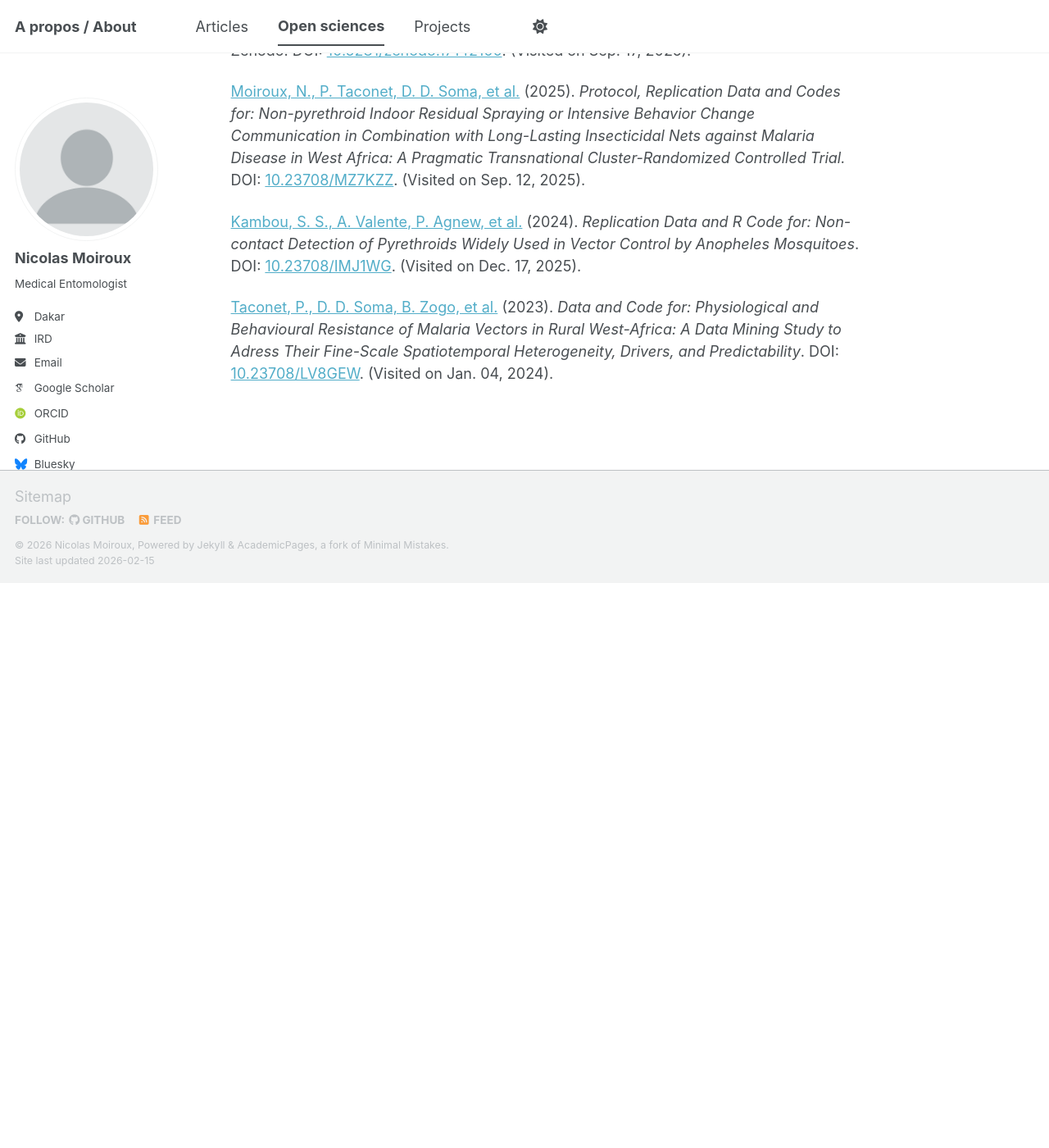
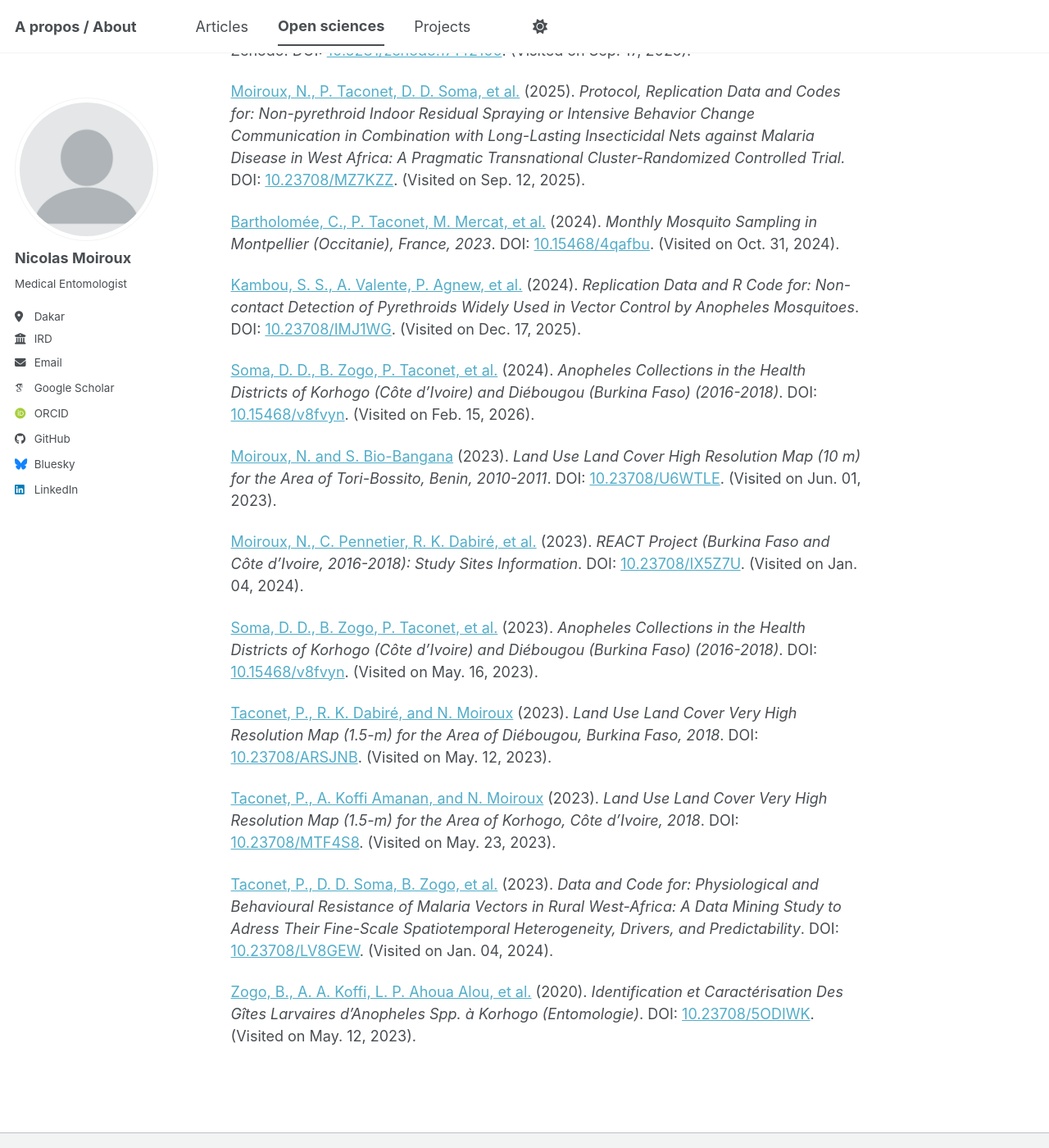
Before and after one commit to Nmoiroux/nmoiroux.github.io, a Jekyll site: the page built from _pages/opensciences.md, in a window 1280 px wide and 1400 px high, scrolled down 839 px. Shown: the whole window at 82% size. Built offline with Jekyll 4.4.1, drawn with Linux system fonts in a browser that asks for light colours; some web fonts are replaced; a script bundle is joined from its source files by our own code; library files that are not in the unit come from our copies; before the commit the page ends 1550 px from its top, so only the background shows below that.

Commit message:
update opensciences

```diff
--- a/_pages/opensciences.md
+++ b/_pages/opensciences.md
@@ -50,14 +50,55 @@ Communication in Combination with Long-Lasting Insecticidal Nets against Malaria
 in West Africa: A Pragmatic Transnational Cluster-Randomized Controlled Trial._ DOI:
 [10.23708/MZ7KZZ](https://doi.org/10.23708%2FMZ7KZZ). (Visited on Sep. 12, 2025).
 
+[Bartholomée, C., P. Taconet, M.
+Mercat, et al.](#cite-bartholomeeMonthlyMosquitoSampling2024) (2024). _Monthly Mosquito
+Sampling in Montpellier (Occitanie), France, 2023_. DOI:
+[10.15468/4qafbu](https://doi.org/10.15468%2F4qafbu). (Visited on Oct. 31, 2024).
+
 [Kambou, S. S., A. Valente, P. Agnew, et
 al.](#cite-kambouReplicationDataCode2024) (2024). _Replication Data and R Code for:
 Non-contact Detection of Pyrethroids Widely Used in Vector Control by Anopheles
 Mosquitoes_. DOI: [10.23708/IMJ1WG](https://doi.org/10.23708%2FIMJ1WG). (Visited on Dec.
 17, 2025).
 
+[Soma, D. D., B. Zogo, P. Taconet, et
+al.](#cite-somaAnophelesCollectionsHealth2024) (2024). _Anopheles Collections in the
+Health Districts of Korhogo (Côte d'Ivoire) and Diébougou (Burkina Faso) (2016-2018)_.
+DOI: [10.15468/v8fvyn](https://doi.org/10.15468%2Fv8fvyn). (Visited on Feb. 15, 2026).
+
+[Moiroux, N. and S.
+Bio-Bangana](#cite-moirouxLandUseLand2023) (2023). _Land Use Land Cover High Resolution
+Map (10 m) for the Area of Tori-Bossito, Benin, 2010-2011_. DOI:
+[10.23708/U6WTLE](https://doi.org/10.23708%2FU6WTLE). (Visited on Jun. 01, 2023).
+
+[Moiroux, N., C. Pennetier, R. K. Dabiré,
+et al.](#cite-moirouxREACTProjectBurkina2023) (2023). _REACT Project (Burkina Faso and
+Côte d'Ivoire, 2016-2018): Study Sites Information_. DOI:
+[10.23708/IX5Z7U](https://doi.org/10.23708%2FIX5Z7U). (Visited on Jan. 04, 2024).
+
+[Soma, D. D., B. Zogo, P. Taconet, et
+al.](#cite-somaAnophelesCollectionsHealth2023) (2023). _Anopheles Collections in the
+Health Districts of Korhogo (Côte d'Ivoire) and Diébougou (Burkina Faso) (2016-2018)_.
+DOI: [10.15468/v8fvyn](https://doi.org/10.15468%2Fv8fvyn). (Visited on May. 16, 2023).
+
+[Taconet, P., R. K. Dabiré, and N.
+Moiroux](#cite-taconetLandUseLand2023) (2023). _Land Use Land Cover Very High Resolution
+Map (1.5-m) for the Area of Diébougou, Burkina Faso, 2018_. DOI:
+[10.23708/ARSJNB](https://doi.org/10.23708%2FARSJNB). (Visited on May. 12, 2023).
+
+[Taconet, P., A. Koffi Amanan, and N.
+Moiroux](#cite-taconetLandUseLand2023a) (2023). _Land Use Land Cover Very High Resolution
+Map (1.5-m) for the Area of Korhogo, Côte d'Ivoire, 2018_. DOI:
+[10.23708/MTF4S8](https://doi.org/10.23708%2FMTF4S8). (Visited on May. 23, 2023).
+
 [Taconet, P., D. D. Soma, B. Zogo, et
 al.](#cite-taconetDataCodePhysiological2023) (2023). _Data and Code for: Physiological
 and Behavioural Resistance of Malaria Vectors in Rural West-Africa: A Data Mining Study
 to Adress Their Fine-Scale Spatiotemporal Heterogeneity, Drivers, and Predictability_.
 DOI: [10.23708/LV8GEW](https://doi.org/10.23708%2FLV8GEW). (Visited on Jan. 04, 2024).
+
+[Zogo, B., A. A. Koffi, L. P.
+Ahoua Alou, et al.](#cite-zogoIdentificationCaracterisationGites2020a) (2020).
+_Identification et Caractérisation Des Gîtes Larvaires d'Anopheles Spp. à Korhogo
+(Entomologie)_. DOI: [10.23708/5ODIWK](https://doi.org/10.23708%2F5ODIWK). (Visited on
+May. 12, 2023).
```
